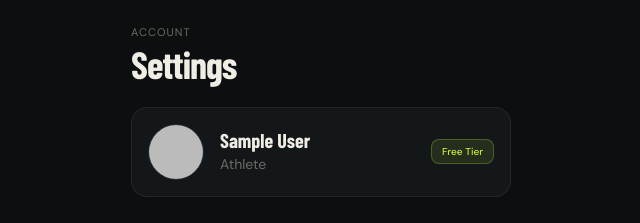
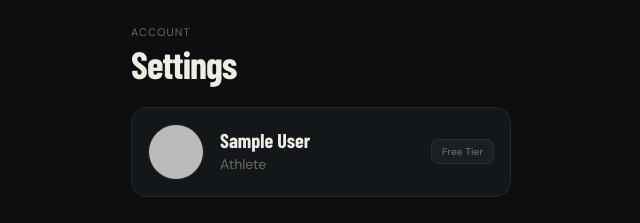
Before and after one commit to LusaphoMatiti/sporty-pulse-pro, a Next.js app: page /settings in a window 1280 px wide. Shown: the top 223 px of the page, without its empty margins (319-959 px from the left). Built offline with nearby package versions, Linux system fonts and the light colour scheme; no server answers; the database is empty; sample sign-in values are in the browser's storage; a web font is replaced by a local one.

Commit message:
Updated trial banner, settings label and ProgramLibraryClient

```diff
--- a/src/app/programs/ProgramLibraryClient.tsx
+++ b/src/app/programs/ProgramLibraryClient.tsx
@@ -20,6 +20,7 @@ type AccessContext = {
   activeEquipmentIds: string[];
   expiredEquipmentIds: string[];
   activePlanId: string | null; // the planId of the user's current ACTIVE instance
+  declaredEquipmentIds: string[];
 };
 
 type Props = {
@@ -137,7 +138,8 @@ export default function ProgramLibraryClient({
         {/* ── Active trial banner ───────────────────────────────────── */}
         {access.hasActiveTrial &&
           access.trialExpiresAt &&
-          declaredEquipmentName && (
+          declaredEquipmentName &&
+          !access.isPro && (
             <TrialBanner
               trialExpiresAt={access.trialExpiresAt}
               equipmentName={declaredEquipmentName}
@@ -216,7 +218,35 @@ export default function ProgramLibraryClient({
 
         {/* ── Plan list ─────────────────────────────────────────────── */}
         <div className="space-y-3">
-          {plans.map((plan) => {
+          {plans
+            .sort((a, b) => {
+              const aHasEquip = a.equipmentId !== null ? 0 : 1;
+              const bHasEquip = b.equipmentId !== null ? 0 : 1;
+              return aHasEquip - bHasEquip;
+            })
+            .filter((plan) => {
+              const isBodyweight = plan.equipmentId === null;
+              if (isBodyweight) return true; // always show bodyweight
+
+              if (access.isPro) return true; // Pro sees everything
+
+              // Declared trial user (active or expired) →
+              // show ONLY plans for their declared equipment, hide everything else
+              if (access.declaredEquipmentIds.length > 0) {
+                return access.declaredEquipmentIds.includes(plan.equipmentId!);
+              }
+
+              // Free starter (no equipment at all) → hide all equipment plans
+              if (
+                access.activeEquipmentIds.length === 0 &&
+                access.expiredEquipmentIds.length === 0
+              ) {
+                return false;
+              }
+
+              return true;
+            })
+            .map((plan) => {
               const reason = lockReason(plan);
 
               if (reason) {
--- a/src/app/programs/page.tsx
+++ b/src/app/programs/page.tsx
@@ -68,6 +68,7 @@ export default async function ProgramsPage() {
         canStartNewProgram: access.canStartNewProgram,
         activeInstanceCount: access.activeInstanceCount,
         programCap: access.isPro ? null : access.programCap,
+        declaredEquipmentIds: access.declaredEquipmentIds,
         activeEquipmentIds,
         expiredEquipmentIds,
         activePlanId: activeInstance?.planId ?? null,
--- a/src/app/settings/page.tsx
+++ b/src/app/settings/page.tsx
@@ -9,8 +9,10 @@ export default async function SettingsPage() {
   const session = await getServerSession(authOptions);
   if (!session) redirect("/login");
 
+  const userId = session.user.id;
+
   const instance = await prisma.planInstance.findFirst({
-    where: { userId: session.user.id, status: InstanceStatus.ACTIVE },
+    where: { userId, status: InstanceStatus.ACTIVE },
     select: { level: true },
   });
 
@@ -19,5 +21,13 @@ export default async function SettingsPage() {
     | "INTERMEDIATE"
     | "ADVANCED";
 
-  return <Settings session={session} currentLevel={currentLevel} />;
+  // ── Fetch subscription tier ───────────────────────────────────
+  const subscription = await prisma.subscription.findUnique({
+    where: { userId },
+    select: { plan: true, status: true },
+  });
+
+  const plan = subscription?.status === "active" ? subscription.plan : "FREE";
+
+  return <Settings session={session} currentLevel={currentLevel} plan={plan} />;
 }
--- a/src/components/global/Settings.tsx
+++ b/src/components/global/Settings.tsx
@@ -87,9 +87,10 @@ function SectionCard({
 type Props = {
   session: Session;
   currentLevel: "BEGINNER" | "INTERMEDIATE" | "ADVANCED";
+  plan: string;
 };
 
-function Settings({ session, currentLevel }: Props) {
+function Settings({ session, currentLevel, plan }: Props) {
   const router = useRouter();
   const { update: updateSession } = useSession();
   const [profileSheetOpen, setProfileSheetOpen] = useState(false);
@@ -98,8 +99,7 @@ function Settings({ session, currentLevel }: Props) {
   const { setTheme, resolvedTheme } = useTheme();
   const mounted = resolvedTheme !== undefined;
 
-  const tier = (session.user as { tier?: string }).tier ?? "free";
-  const isPro = tier === "pro";
+  const isPro = plan === "PRO";
 
   function handleSignOut() {
     signOut({ callbackUrl: "/login" });
@@ -180,8 +180,8 @@ function Settings({ session, currentLevel }: Props) {
           <span
             className={`text-[10px] font-medium rounded-lg px-2.5 py-1 shrink-0 border ${
               isPro
-                ? "bg-yellow-400/10 border-yellow-400/30 text-yellow-400"
-                : "bg-sp-accent/10 border-sp-accent/25 text-sp-accent"
+                ? "bg-sp-accent/10 border-sp-accent/20 text-sp-accent"
+                : "bg-sp-surface2 border-sp-border text-sp-muted"
             }`}
           >
             {isPro ? "Pro" : "Free Tier"}
--- a/src/components/programs/Programscard.tsx
+++ b/src/components/programs/Programscard.tsx
@@ -109,7 +109,7 @@ export default function ProgramCard({ plan, isActive = false }: Props) {
                 </span>
               )}
               <span className="bg-sp-accent/10 border border-sp-accent/20 text-sp-accent text-[10px] font-medium rounded-lg px-2 py-1">
-                {plan.tier.charAt(0) + plan.tier.slice(1).toLowerCase()} Tier
+                {plan.equipment ? "Equipment" : "Bodyweight"}
               </span>
             </div>
           </div>
--- a/src/lib/access.ts
+++ b/src/lib/access.ts
@@ -25,6 +25,10 @@ export async function getUserAccess(ctx: AccessContext) {
       trialExpiresAt: true,
     },
   });
+
+  const declaredEquipmentIds = userEquipment
+    .filter((e) => e.source === "DECLARED")
+    .map((e) => e.equipmentId);
 
   const activeEquipmentIds = new Set(
     userEquipment
@@ -74,6 +78,7 @@ export async function getUserAccess(ctx: AccessContext) {
     canStartNewProgram,
     activeInstanceCount,
     programCap,
+    declaredEquipmentIds,
     hasActiveTrial,
     trialExpiresAt,
     canAccessAICoach: isPro,
```
Lines whose indentation alone changed are shown as unchanged.
